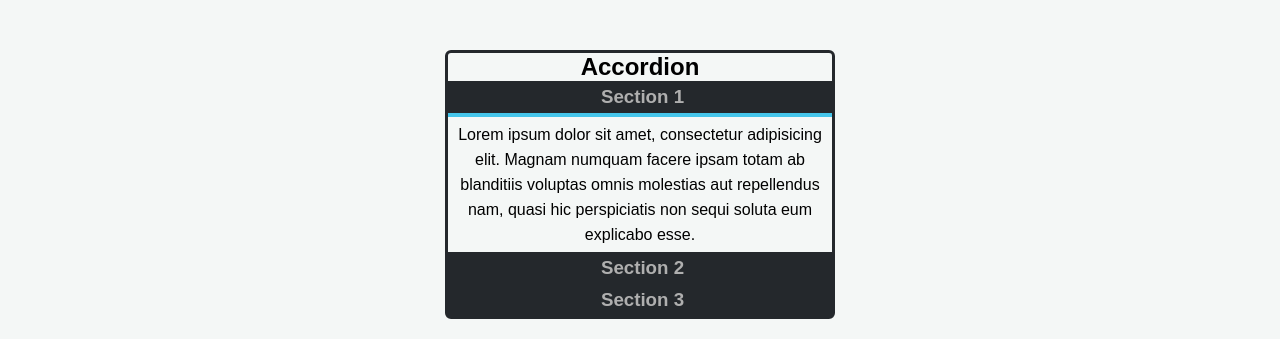
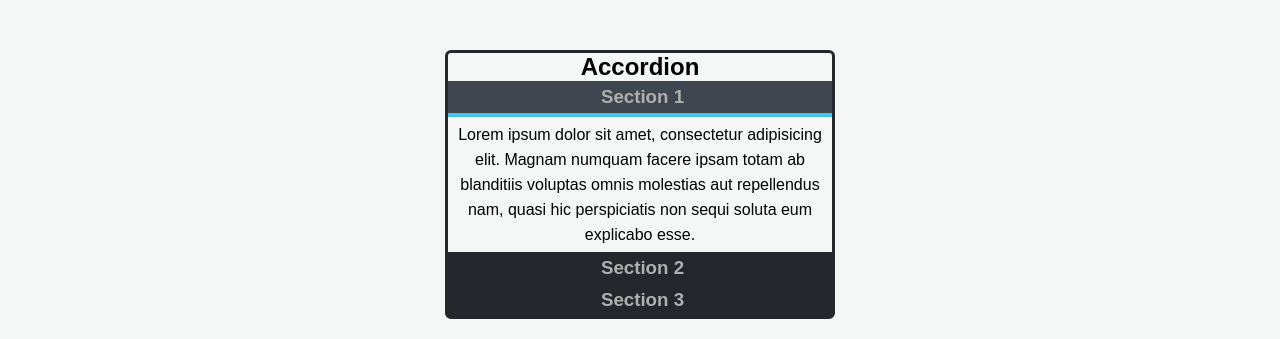
Before and after one commit to BeYourExcitement/hackathon-feb-2017-team-18, a plain HTML site: page docs/index.html in a window 1280 px wide. Both pictures are taken after a click on the element "Section 1". Shown: the part 2872-3211 px from the top of the page. Drawn offline with Linux system fonts and the light colour scheme; a web font is replaced by a local one.

Commit message:
Refactor accordian javascript

```diff
--- a/docs/css/components.css
+++ b/docs/css/components.css
@@ -70,12 +70,13 @@
   padding-top: 5px;
   padding-bottom: 5px;
   padding-left: 5px;
-  background-color: #afafaf;
-  color: #24282c;
+  background-color: #3F464F;
+  color: #afafaf;
+
+
 }
 
 .section-header:hover {
-  text-decoration: underline;
   background-color: #45c5ea;
   color: #24282c;
 }
--- a/docs/js/components.js
+++ b/docs/js/components.js
@@ -4,42 +4,49 @@ window.addEventListener("load", function() {
 // -------------------------------------------------
 // Accordion by Jonathan Christian @BeYourExcitement
 // -------------------------------------------------
+// Refactor and fully utilize those objects and key/value pairs
 
-  // refactoring
-  // ------------------------
-  // var accordionElement = document.getElementsByClassName ("accordion")
-  // alert(accordionElement)
-  // var accordionH3InnerHtml = accordionElement.getElementsByTagName ("h3")
-  // alert(accordionH3InnerHtml)
+  // keys = h3 innerHTML / values = h3 element
+  var accordionH3Elements = {}
+  // keys = section id / values = section element
+  var accordionSectionElements = {}
 
-  var currentActiveAccordionSection = ""
+  var currentActiveAccordionH3InnerHtml = ""
+  var currentActiveAccordionSectionId = ""
 
-  var accordionClickEvent = function (element) {
-    element.addEventListener ("click", function() {
+  var accordionClickEvent = function (h3Element) {
+    var accordionSectionElement = h3Element.nextElementSibling
 
-      var accordionSectionTag = element.nextElementSibling
+    h3Element.addEventListener ("click", function() {
+      if (currentActiveAccordionH3InnerHtml.length !== 0) {
+        var currentActiveH3Element = accordionH3Elements[currentActiveAccordionH3InnerHtml]
+        var currentActiveSectionElement = accordionSectionElements[currentActiveAccordionSectionId]
 
-      if (currentActiveAccordionSection.length === 0) {
-        // changes the tag `section` class to 'accordion-section-active'
-        accordionSectionTag.className = "accordion-section-active"
-        currentActiveAccordionSection = accordionSectionTag
-       }
+        // deactivates accordion h3 and section
+        currentActiveH3Element.className = "section-header"
+        currentActiveSectionElement.className = "accordion-section"
+      }
 
-      if (currentActiveAccordionSection.length !== 0) {
-        currentActiveAccordionSection.className = "accordion-section"
-        accordionSectionTag.className = "accordion-section-active"
-        currentActiveAccordionSection = accordionSectionTag
-      }
+      // activates H3 and Section elements in Accordion
+      h3Element.className = "section-header-active"
+      accordionSectionElement.className = "accordion-section-active"
+      currentActiveAccordionH3InnerHtml = h3Element.innerHTML
+      currentActiveAccordionSectionId = accordionSectionElement.id
     })
   }
+
   // Collects h3 tags in document into array
-  var accordionSectionHeaders = document.getElementsByTagName("h3")
+  var accordionH3Collection = document.getElementsByClassName ("section-header")
 
-  // Adds click event to h3 tags within accordion section
-  for (var i = accordionSectionHeaders.length - 1; i >= 0; i--) {
-    // if (accordionSectionHeaders[i].className === "section-header") {then execute code below}
-    accordionClickEvent (accordionSectionHeaders[i])
+  // Adds click event to h3 tags and create key/value pair of h3.innerHTML/section.id
+  for (var i = accordionH3Collection.length - 1; i >= 0; i--) {
+    // set key/value pairs for accordion h3 Elements and accordion section Elements
+    accordionH3Elements[accordionH3Collection[i].innerHTML] = accordionH3Collection[i]
+    accordionSectionElements[accordionH3Collection[i].nextElementSibling.id] = accordionH3Collection[i].nextElementSibling
+    // Add click event to h3 elements
+    accordionClickEvent (accordionH3Collection[i])
   }
+
 
 // -----------------------------------------------------------------------
 // Carousel by Jonathan Christian @BeYourExcitement
@@ -62,10 +69,10 @@ window.addEventListener("load", function() {
     thumbnailElement.addEventListener ("click", function() {
       var deactivatecurrentActiveCenterpieceImageElement = document.getElementById (imageIds[currentlyClickedThumbnailId])
 
-      // activates the clicked thumbnail as the centerpiece
+      // Deactivates the clicked thumbnail as the centerpiece
       deactivatecurrentActiveCenterpieceImageElement.className = "centerpiece-image"
 
-      // Locates and activates a centerpiece image
+      // Activates a centerpiece image
       centerpieceImageElement.className = "centerpiece-image-active"
       // changes currentlyClickedThumbnailId to the currently clicked thumbnail ID
       currentlyClickedThumbnailId = thumbnailElement.id
```
